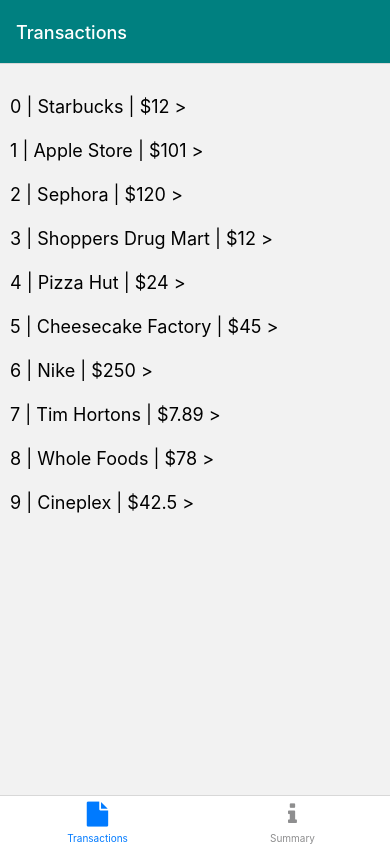
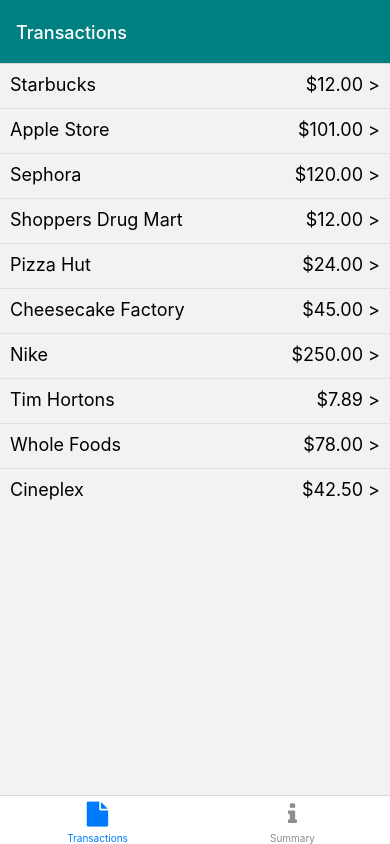
Before and after one commit to YoungtaekSong/INFO6132-LAB-03, a React Native app: screen / in a window 390 px wide. Built offline with nearby package versions, Linux system fonts and the light colour scheme.

Commit message:
- implement FlatList

```diff
--- a/componenets/Transactions.js
+++ b/componenets/Transactions.js
@@ -8,8 +8,9 @@
 export default function Transactions(props) {
 
     const renderItem = ({ item, index }) => (
-        <View>
-            <Text style={styles.item}>{index} | {item.name} | ${item.amount} &gt;</Text>
+        <View style={styles.renderItem}>
+            <Text style={styles.item}>{item.name}</Text>
+            <Text style={styles.item}>${item.amount.toFixed(2)} &gt;</Text>
         </View>
     );
 
@@ -31,7 +32,6 @@
 const styles = StyleSheet.create({
     container: {
         flex: 1,
-        paddingTop: 22,
     },
     item: {
         padding: 10,
@@ -39,7 +39,12 @@
         height: 44,
     },
     separator: {
-        border: 1,
-        borderColor: "red"
-    }
+        backgroundColor: '#e0e0e0',
+        height: 1,
+    },
+    renderItem: {
+        flex: 1,
+        flexDirection: 'row',
+        justifyContent: 'space-between'
+    },
 });
```
